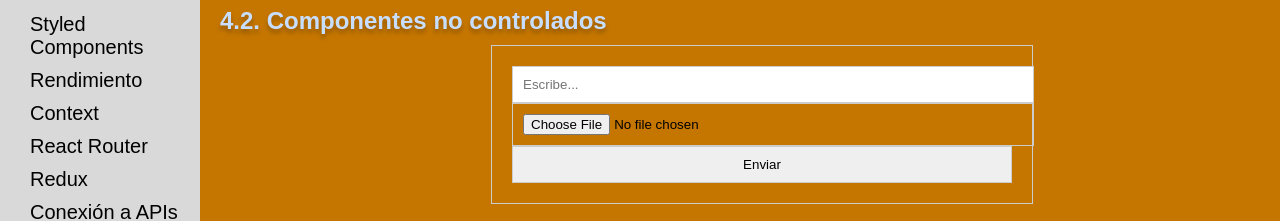
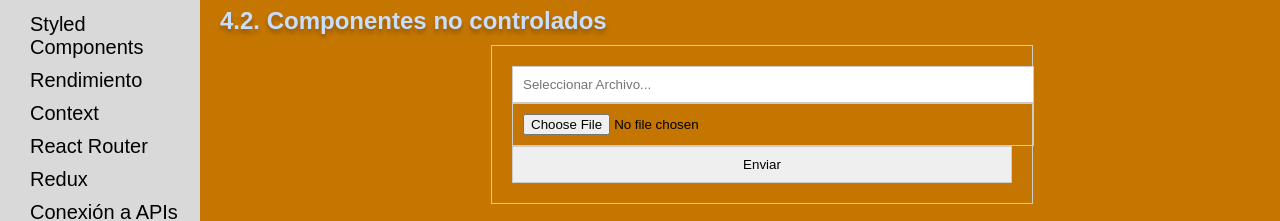
Before and after one commit to JuananA1000/AprendeReact, a React (Create React App) app: page /tema4 in a window 1280 px wide. Shown: the part 290-511 px from the top of the page. Built offline with nearby package versions, Linux system fonts and the light colour scheme; no server answers.

Commit message:
Añadir texto 'Seleccionar Archivo'

```diff
--- a/src/4_Formularios/2_Comp_No_Controlados.js
+++ b/src/4_Formularios/2_Comp_No_Controlados.js
@@ -32,7 +32,7 @@ export default function CompNoControlados() {
       </div>
 
       <form onSubmit={submit}>
-        <input type='text' name='campo' ref={input} placeholder='Escribe...'/>
+        <input type='text' name='campo' ref={input} placeholder={text['form-page-uncontrolled-components-placeholder']} />
         <input type='file' name='archivo' ref={file} />
         <input type='submit' value={text['form-page-uncontrolled-components-send']} />
       </form>
--- a/src/translations/es/global.json
+++ b/src/translations/es/global.json
@@ -76,6 +76,7 @@
   "form-page-intro": "4.1. Introducción",
   "form-page-button-send": "Enviar",
   "form-page-uncontrolled-components": "4.2. Componentes no controlados",
+  "form-page-uncontrolled-components-placeholder": "Seleccionar Archivo...",
   "form-page-uncontrolled-components-send": "Enviar",
   "form-page-controlled-components": "4.3. Componentes controlados",
   "form-page-controlled-components-length-less-than": "longitud menor a 5",
```
